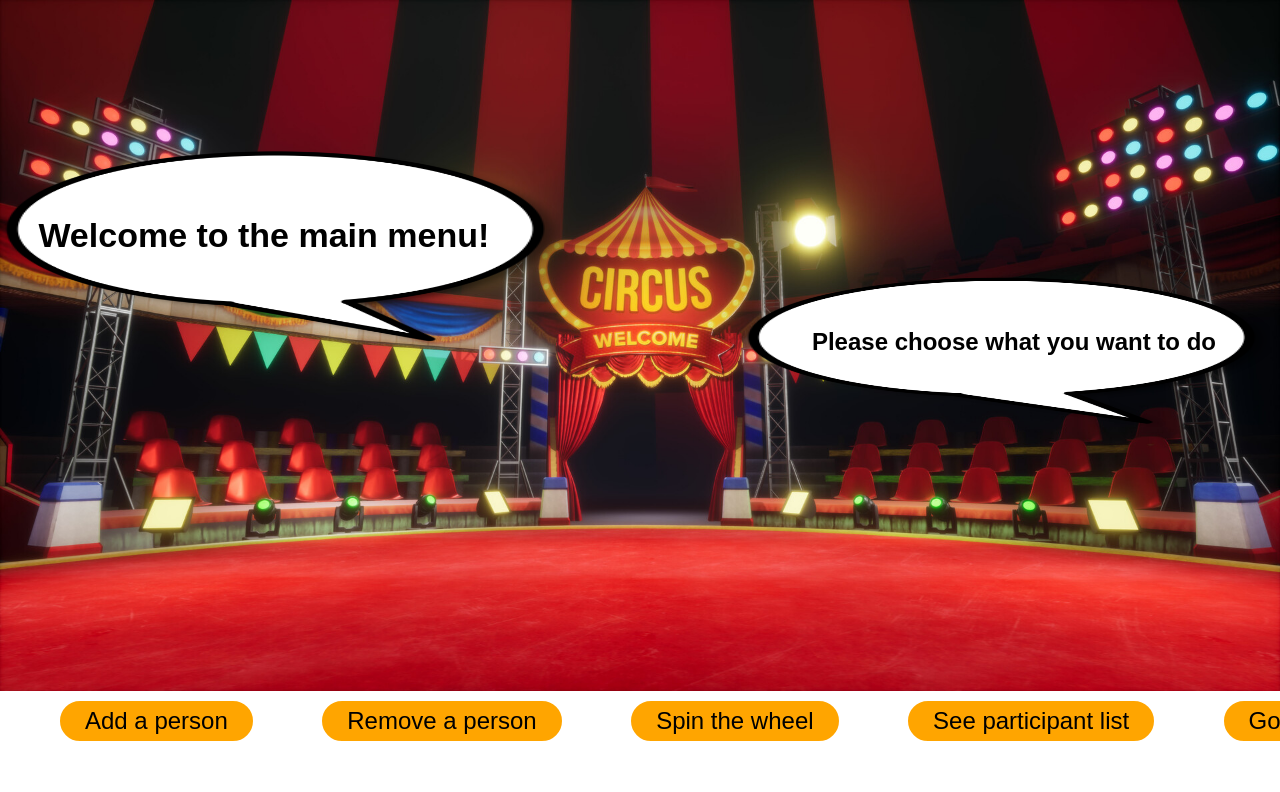
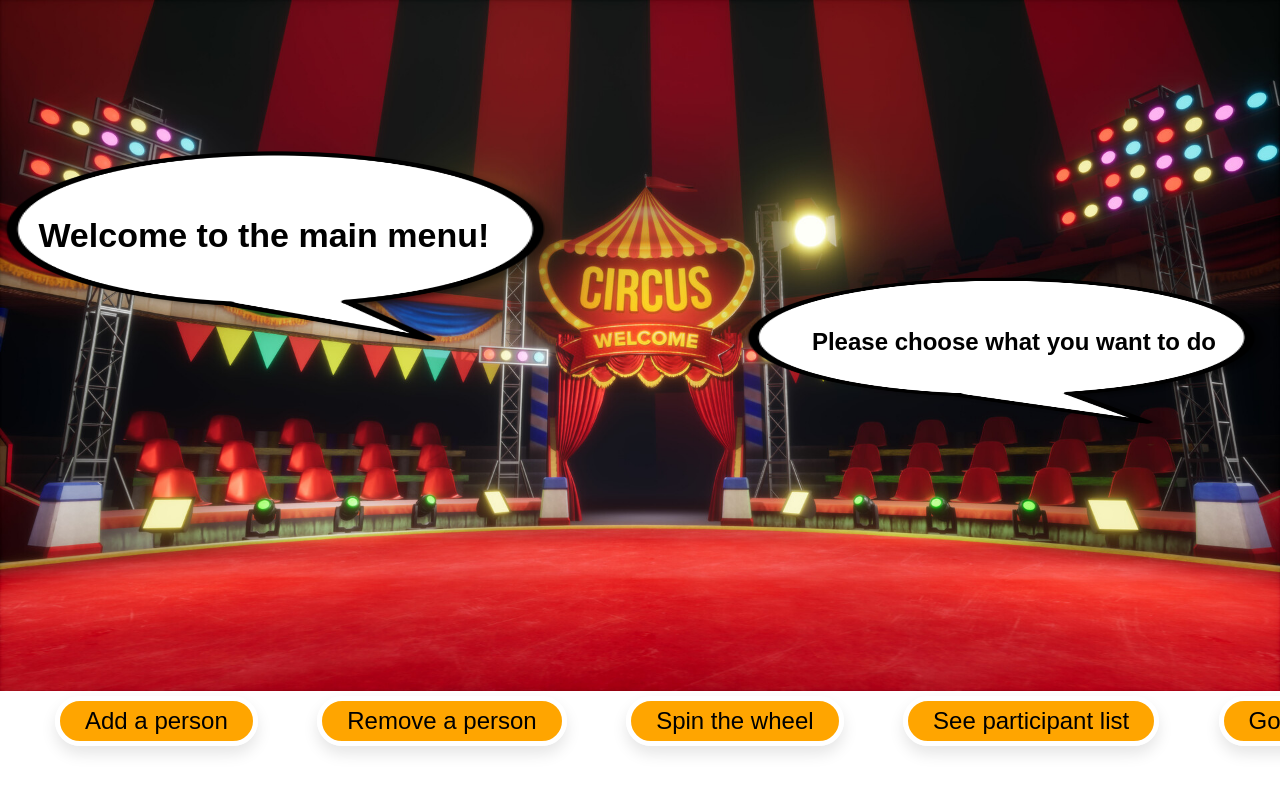
Before and after one commit to Nora-Amundsson/LunchRouletteFullstack, a plain HTML site: page LunchrouletteFrontendBackend/LunchrouletteFrontend/html/menuPage.html in a window 1280 px wide. Shown: the top 792 px of the page. Drawn offline with Linux system fonts and the light colour scheme.

Commit message:
skuggor på knappar

```diff
--- a/LunchrouletteFrontendBackend/LunchrouletteFrontend/designs/addPersonStyle.css
+++ b/LunchrouletteFrontendBackend/LunchrouletteFrontend/designs/addPersonStyle.css
@@ -28,6 +28,16 @@ p {
 .button a:visited {
   color: black;
 }
+.button1 {
+  border-radius: 36px;
+  box-shadow: 0px 8px 15px rgba(0, 0, 0, 0.1);
+  transition: all 0.3s ease 0s;
+  }
+.button1:hover {
+  box-shadow: 0px 15px 20px rgba(0, 0, 0, 0.4);
+  color: rgb(0, 0, 0);
+  transform: translateY(-7px);
+}
 body {
   background-image: url("/LunchrouletteFrontendBackend/LunchrouletteFrontend/img/mainMenuBackground.jpg");
   background-repeat: no-repeat;
@@ -47,12 +57,26 @@ body {
   color: black;
   background-color: orange;
   border: 7px solid white;
-  padding: 6px 25px;
+  padding: 8px 25px;
   border-radius: 36px;
   text-decoration: none;
   font-weight: normal;
   font-size: 24px;
 }
-.formSection .addPersonForm input [type=text] {
-padding: 10px;
+/*
+.formSection .addPersonForm input [type="text"] {
+  padding: 20px;
+  border: 7px solid lightblue;
+  border-radius: 36px;
 }
+.test input [type="text"] {
+  padding: 20px;
+  border: 7px solid lightblue;
+  border-radius: 36px;
+}
+input [type="submit"] {
+  color: orange;
+  background-color: white;
+  border: 2px solid black;
+  border-radius: 36px;
+} */
--- a/LunchrouletteFrontendBackend/LunchrouletteFrontend/designs/menuPage.css
+++ b/LunchrouletteFrontendBackend/LunchrouletteFrontend/designs/menuPage.css
@@ -112,6 +112,16 @@ nav li {
 .main-nav .button a:visited {
   color: black;
 }
+.button1 {
+  border-radius: 36px;
+  box-shadow: 0px 8px 15px rgba(0, 0, 0, 0.1);
+  transition: all 0.3s ease 0s;
+  }
+.button1:hover {
+  box-shadow: 0px 15px 20px rgba(0, 0, 0, 0.4);
+  color: rgb(0, 0, 0);
+  transform: translateY(-7px);
+}
 /*
 .main-nav {
     position: absolute;
--- a/LunchrouletteFrontendBackend/LunchrouletteFrontend/designs/removePersonPage.css
+++ b/LunchrouletteFrontendBackend/LunchrouletteFrontend/designs/removePersonPage.css
@@ -53,3 +53,13 @@ body {
   font-weight: normal;
   font-size: 24px;
 }
+.button1 {
+  border-radius: 36px;
+  box-shadow: 0px 8px 15px rgba(0, 0, 0, 0.1);
+  transition: all 0.3s ease 0s;
+  }
+.button1:hover {
+  box-shadow: 0px 15px 20px rgba(0, 0, 0, 0.4);
+  color: rgb(0, 0, 0);
+  transform: translateY(-7px);
+}
--- a/LunchrouletteFrontendBackend/LunchrouletteFrontend/designs/seeListPage.css
+++ b/LunchrouletteFrontendBackend/LunchrouletteFrontend/designs/seeListPage.css
@@ -28,6 +28,16 @@ p {
 .button a:visited {
   color: black;
 }
+.button1 {
+  border-radius: 36px;
+  box-shadow: 0px 8px 15px rgba(0, 0, 0, 0.1);
+  transition: all 0.3s ease 0s;
+  }
+.button1:hover {
+  box-shadow: 0px 15px 20px rgba(0, 0, 0, 0.4);
+  color: rgb(0, 0, 0);
+  transform: translateY(-7px);
+}
 body {
   background-image: url("/LunchrouletteFrontendBackend/LunchrouletteFrontend/img/mainMenuBackground.jpg");
   background-repeat: no-repeat;
--- a/LunchrouletteFrontendBackend/LunchrouletteFrontend/designs/spinTheWheel.css
+++ b/LunchrouletteFrontendBackend/LunchrouletteFrontend/designs/spinTheWheel.css
@@ -41,10 +41,10 @@ body {
 .button a:visited {
   color: black;
 }
-.playbutton button{
+.playbutton button {
   position: absolute;
-  top: 86%;
-  left: 47%;
+  top: 81%;
+  left: 45.5%;
   color: black;
   background-color: orange;
   border: 7px solid black;
@@ -58,3 +58,13 @@ body {
 .playbutton button:visited {
   color: black;
 }
+.button1 {
+  border-radius: 36px;
+  box-shadow: 0px 8px 15px rgba(0, 0, 0, 0.1);
+  transition: all 0.3s ease 0s;
+  }
+.button1:hover {
+  box-shadow: 0px 15px 20px rgba(0, 0, 0, 0.4);
+  color: rgb(0, 0, 0);
+  transform: translateY(-7px);
+}
--- a/LunchrouletteFrontendBackend/LunchrouletteFrontend/html/menuPage.html
+++ b/LunchrouletteFrontendBackend/LunchrouletteFrontend/html/menuPage.html
@@ -49,27 +49,27 @@
       <nav class="main-nav">
         <ul>
           <li>
-            <div class="button">
+            <div class="button button1">
               <a href="./addPersonPage.html">Add a person</a>
             </div>
           </li>
           <li>
-            <div class="button">
+            <div class="button button1">
               <a href="./removePersonPage.html">Remove a person</a>
             </div>
           </li>
           <li>
-            <div class="button">
+            <div class="button button1">
               <a href="./spinTheWheelPage.html">Spin the wheel</a>
             </div>
           </li>
           <li>
-            <div class="button">
+            <div class="button button1">
               <a href="./seeListPage.html">See participant list</a>
             </div>
           </li>
           <li>
-            <div class="button">
+            <div class="button button1">
               <a href="./index.html">Go back</a>
             </div>
           </li>
```
Also changed, not shown: LunchrouletteFrontendBackend/LunchrouletteFrontend/html/addPersonPage.html (+8 -5 lines), LunchrouletteFrontendBackend/LunchrouletteFrontend/html/removePersonPage.html (+1 -1 lines), LunchrouletteFrontendBackend/LunchrouletteFrontend/html/seeListPage.html (+1 -1 lines), LunchrouletteFrontendBackend/LunchrouletteFrontend/html/spinTheWheelPage.html (+3 -3 lines).
